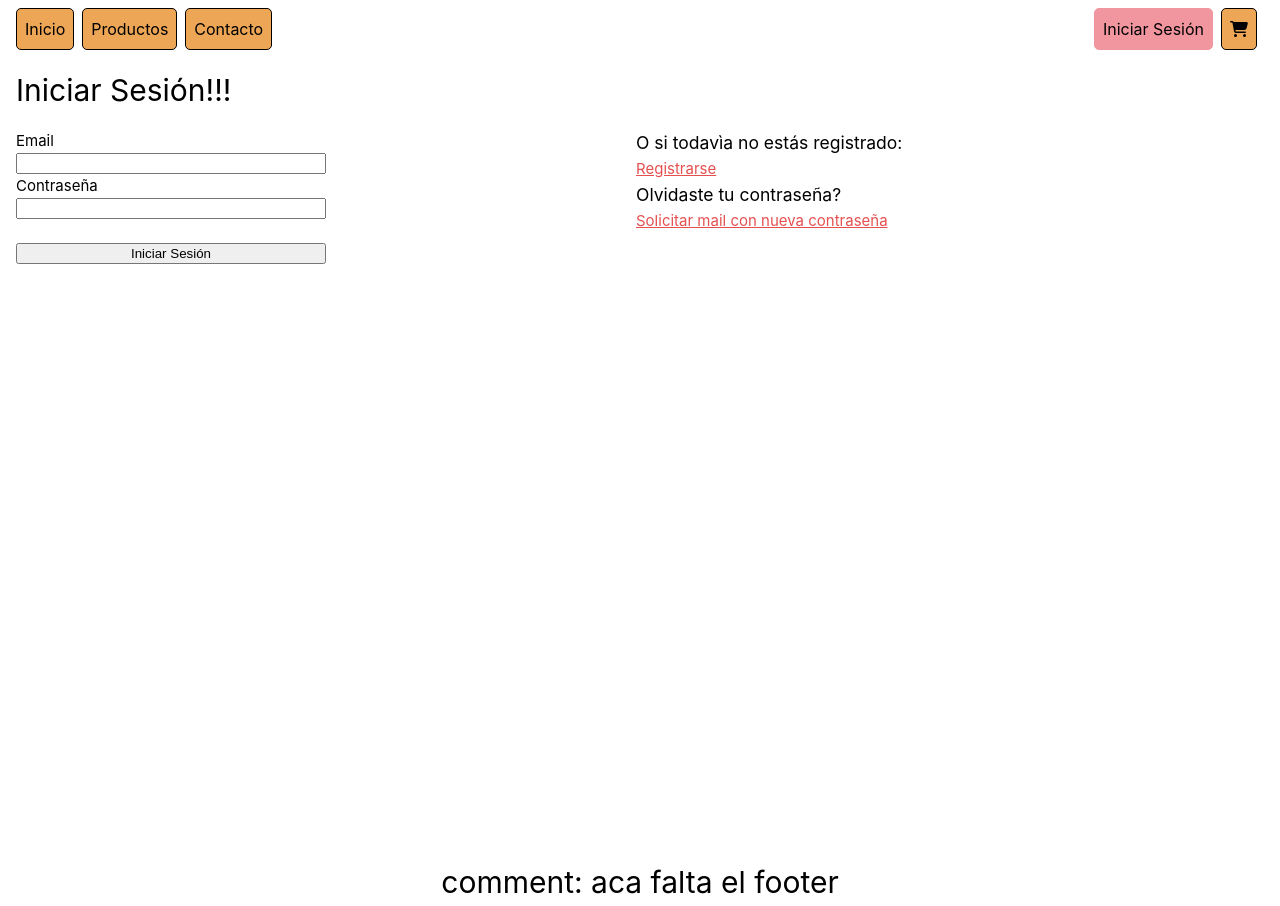
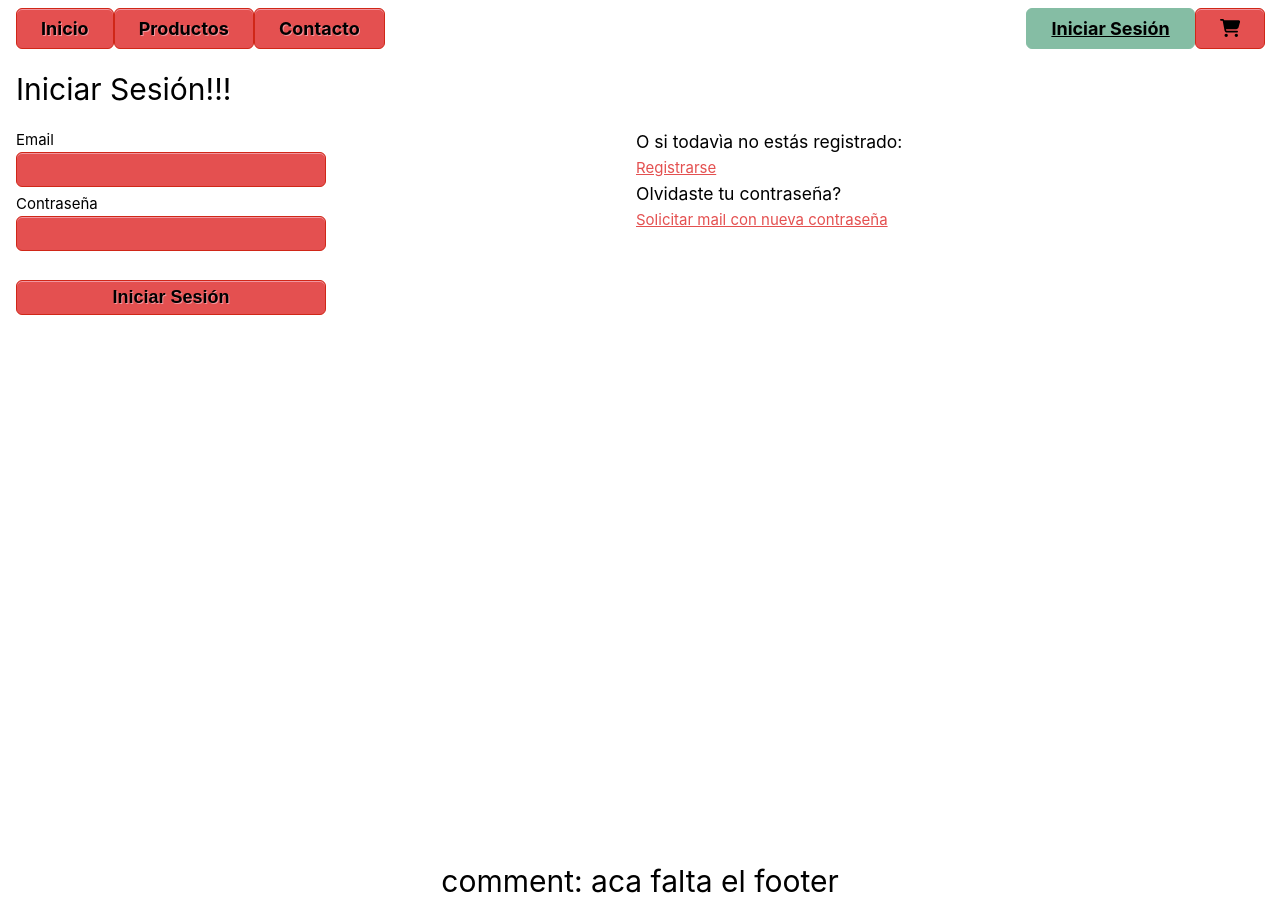
Before and after one commit to Marcosl14/library-shop-front, a Vue app: page /iniciar-sesion in a window 1280 px wide. Built offline with nearby package versions, Linux system fonts and the light colour scheme; no server answers.

Commit message:
Add category name, styling and bugfixing

```diff
--- a/index.html
+++ b/index.html
@@ -4,7 +4,7 @@
     <meta charset="UTF-8" />
     <link rel="icon" href="/favicon.ico" />
     <meta name="viewport" content="width=device-width, initial-scale=1.0" />
-    <title>Vite App</title>
+    <title>Librería Punto & Coma</title>
   </head>
   <body>
     <div id="app"></div>
--- a/src/App.vue
+++ b/src/App.vue
@@ -81,24 +81,40 @@ nav {
   margin-top: 2rem;
 }
 
-nav a.router-link-exact-active {
-  color: var(--color-text);
-  border-color: var(--color-pink);
-  background-color: var(--color-pink);
+nav a {
+  display: inline-block;
+  box-shadow: inset 0px 1px 0px 0px var(--color-pink);
+  background: var(--color-red);
+  background-color: var(--color-red);
+  border-radius: 6px;
+  border: 1px solid #d02718;
+  display: inline-block;
+  cursor: pointer;
+  color: var(--color-black);
+  padding: 6px 24px;
+  text-decoration: none;
+  font-weight: bold;
+  font-size: 18px;
+  text-shadow: 1px 1px 0px var(--color-pink);
 }
 
-nav a {
-  display: inline-block;
+nav a:hover {
+  background: linear-gradient(
+    to bottom,
+    var(--color-red) 5%,
+    var(--color-red) 100%
+  );
+  background-color: var(--color-red);
+}
 
-  margin-right: 0.5rem;
-  padding: 0.5rem 0.5rem;
-
-  background-color: var(--color-yellow);
-
-  border-style: solid;
-  border-width: 1px;
-  border-color: var(--color-black);
-  border-radius: 5px;
+nav a.router-link-exact-active {
+  box-shadow: inset 0px 1px 0px 0px var(--color-green);
+  background: var(--color-green);
+  background-color: var(--color-green);
+  border: 1px solid var(--color-green);
+  color: var(--color-black);
+  text-decoration: underline;
+  text-shadow: 1px 1px 0px var(--color-green);
 }
 
 nav div {
@@ -108,13 +124,6 @@ nav div {
 .navigation-body {
   width: 100%;
   margin-top: 0.5em;
-}
-
-@media (hover: hover) {
-  a:hover {
-    border-color: var(--color-green);
-    background-color: var(--color-green);
-  }
 }
 
 @media (min-width: 1024px) {
--- a/src/assets/base.css
+++ b/src/assets/base.css
@@ -6,8 +6,6 @@
   --color-yellow: #eda656;
   --color-brown: #584b38;
   --color-black: black;
-
-  --border-radius: 7px;
 }
 
 *,
@@ -21,8 +19,8 @@
 
 body {
   min-height: 100vh;
-  color: var(--color-text);
-  background: var(--color-background);
+  color: var(--color-black);
+  background: var(--color-white);
   transition: color 0.5s, background-color 0.5s;
   line-height: 1.6;
   font-family: Inter, -apple-system, BlinkMacSystemFont, "Segoe UI", Roboto,
@@ -33,3 +31,69 @@ body {
   -webkit-font-smoothing: antialiased;
   -moz-osx-font-smoothing: grayscale;
 }
+
+button {
+  box-shadow: inset 0px 1px 0px 0px var(--color-pink);
+  background: var(--color-red);
+  background-color: var(--color-red);
+  border-radius: 6px;
+  border: 1px solid #d02718;
+  display: inline-block;
+  cursor: pointer;
+  color: var(--color-black);
+  padding: 6px 24px;
+  text-decoration: none;
+  font-weight: bold;
+  font-size: 18px;
+  text-shadow: 1px 1px 0px var(--color-pink);
+  margin-bottom: 5px;
+}
+
+button:hover {
+  background: linear-gradient(
+    to bottom,
+    var(--color-red) 5%,
+    var(--color-red) 100%
+  );
+  background-color: var(--color-red);
+}
+
+button:active {
+  position: relative;
+  top: 1px;
+}
+
+input {
+  box-shadow: inset 0px 1px 0px 0px var(--color-pink);
+  background: var(--color-red);
+  background-color: var(--color-red);
+  border-radius: 6px;
+  border: 1px solid #d02718;
+  display: inline-block;
+  cursor: pointer;
+  color: var(--color-black);
+  padding: 6px 24px;
+  text-decoration: none;
+  font-weight: bold;
+  font-size: 18px;
+  text-shadow: 1px 1px 0px var(--color-pink);
+  margin-bottom: 5px;
+  min-width: 100px;
+}
+
+select {
+  box-shadow: inset 0px 1px 0px 0px var(--color-pink);
+  background: var(--color-red);
+  background-color: var(--color-red);
+  border-radius: 6px;
+  border: 1px solid #d02718;
+  display: inline-block;
+  cursor: pointer;
+  color: var(--color-black);
+  padding: 6px 24px;
+  text-decoration: none;
+  font-weight: bold;
+  font-size: 18px;
+  text-shadow: 1px 1px 0px var(--color-pink);
+  margin-bottom: 5px;
+}
--- a/src/components/ProductComponent.vue
+++ b/src/components/ProductComponent.vue
@@ -7,6 +7,7 @@
       <div class="product-text">
         <h1>{{ productTitle }}</h1>
         <h2>{{ productDescription }}</h2>
+        <h3 v-if="productCategory">Categoría: {{ productCategory }}</h3>
       </div>
       <h2>${{ product.priceWithDiscount }}</h2>
       <div v-if="product.discount > 0" class="product-discount-container">
@@ -102,23 +103,16 @@ export default {
       userExists: "userExists",
     }),
     productTitle() {
-      const productTitle = this.product.title;
-      if (productTitle) {
-        return `${
-          productTitle.charAt(0).toUpperCase() + productTitle.slice(1)
-        }!`;
-      }
-      return "";
+      const title = this.product.title || "";
+      return `${title.charAt(0).toUpperCase() + title.slice(1)}`;
     },
     productDescription() {
-      const productDescription = this.product.description;
-      if (productDescription) {
-        return `${
-          productDescription.charAt(0).toUpperCase() +
-          productDescription.slice(1)
-        }!`;
-      }
-      return "";
+      const description = this.product.description || "";
+      return `${description.charAt(0).toUpperCase() + description.slice(1)}`;
+    },
+    productCategory() {
+      const category = this.product.category ? this.product.category.name : "";
+      return `${category.charAt(0).toUpperCase() + category.slice(1)}`;
     },
   },
   methods: {
@@ -167,6 +161,9 @@ export default {
     },
     substractQuantity() {
       this.quantity--;
+    },
+    stringToUpperCaseFirstLetter(stringToConvert) {
+      `${stringToConvert.charAt(0).toUpperCase() + stringToConvert.slice(1)}!`;
     },
   },
 };
@@ -233,6 +230,11 @@ input::-webkit-inner-spin-button {
 /* Firefox */
 input[type="number"] {
   -moz-appearance: textfield;
+}
+
+.quantity-container {
+  display: flex;
+  flex-wrap: unset;
 }
 
 /*
--- a/src/services/itemsService.js
+++ b/src/services/itemsService.js
@@ -6,18 +6,22 @@ const APIclient = axios.create({
 });
 
 export default {
-  getAll(categoryId, orderBy, dir, page) {
+  getAll(categoryId, orderBy, dir, page, searchProductString) {
     const params = {
       categoryId,
       orderBy,
       dir,
       page,
+      searchProductString,
     };
 
     params.categoryId ? params.categoryId : delete params.categoryId;
     params.orderBy ? params.orderBy : delete params.orderBy;
     params.dir ? params.dir : delete params.dir;
     params.page ? params.page : delete params.page;
+    params.searchProductString
+      ? params.searchProductString
+      : delete params.searchProductString;
 
     return APIclient.get(`/items`, { params });
   },
--- a/src/store/index.js
+++ b/src/store/index.js
@@ -89,7 +89,13 @@ export default createStore({
     },
     setFilteredItems(state, params) {
       itemsService
-        .getAll(params.categoryId, params.orderBy, params.dir, params.page)
+        .getAll(
+          params.categoryId,
+          params.orderBy,
+          params.dir,
+          params.page,
+          params.searchProductString
+        )
         .then((res) => {
           this.state.items = res.data;
         })
--- a/src/views/ProductsView.vue
+++ b/src/views/ProductsView.vue
@@ -5,6 +5,18 @@
       <div class="secondary-container">
         <div class="side-panel-container">
           <button @click="removeFilters()">Eliminar filtros</button>
+          <br />
+          <h3>Buscar:</h3>
+          <div class="search-product-container">
+            <input
+              type="text"
+              name="searchProduct"
+              v-model="searchProductString"
+            />
+            <button @click="setItemsFiltered()">
+              <i class="fa-solid fa-magnifying-glass"></i>
+            </button>
+          </div>
           <br />
           <h3>Paginas:</h3>
           <div class="pages-container">
@@ -60,6 +72,7 @@ import { mapGetters, mapMutations } from "vuex";
 const DEFAULT_ORDER_BY = "title";
 const DEFAULT_DIR = "asc";
 const DEFAULT_PAGE = 1;
+const DEFAULT_SEARCH_PRODUCT_STRING = "";
 
 export default {
   components: {
@@ -71,6 +84,7 @@ export default {
       orderBy: DEFAULT_ORDER_BY,
       dir: DEFAULT_DIR,
       page: DEFAULT_PAGE,
+      searchProductString: DEFAULT_SEARCH_PRODUCT_STRING,
     };
   },
   computed: {
@@ -106,6 +120,7 @@ export default {
       this.orderBy = DEFAULT_ORDER_BY;
       this.dir = DEFAULT_DIR;
       this.page = 1;
+      this.searchProductString = DEFAULT_SEARCH_PRODUCT_STRING;
       this.setItems();
     },
     setItemsFiltered() {
@@ -114,6 +129,7 @@ export default {
         orderBy: this.orderBy,
         dir: this.dir,
         page: this.page,
+        searchProductString: this.searchProductString,
       });
     },
     reducePage() {
@@ -154,6 +170,12 @@ export default {
   margin-right: 20px;
 }
 
+.search-product-container {
+  display: flex;
+  flex-direction: row;
+  width: 100%;
+}
+
 .categories-panel {
   display: flex;
   flex-direction: column;
```
Also changed, not shown: 1 other file (tests, documents, lock files or other folders).
